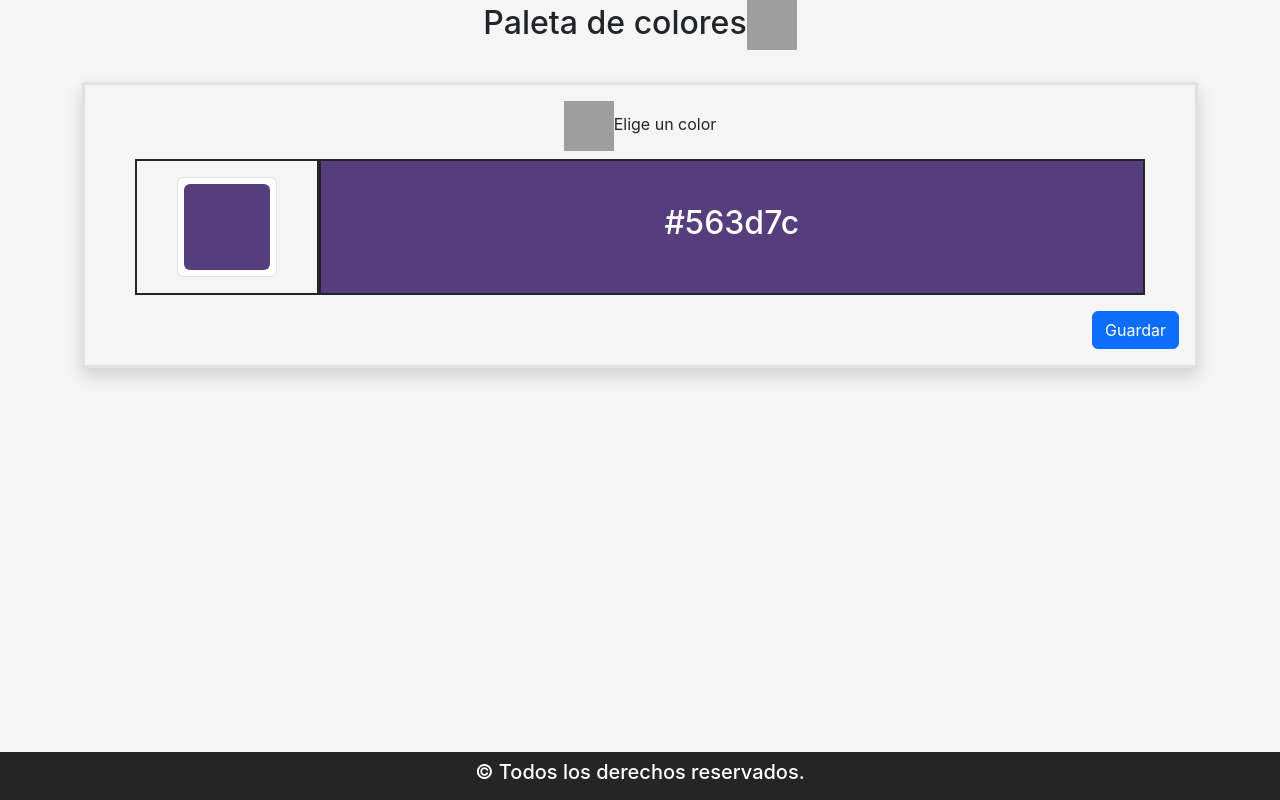
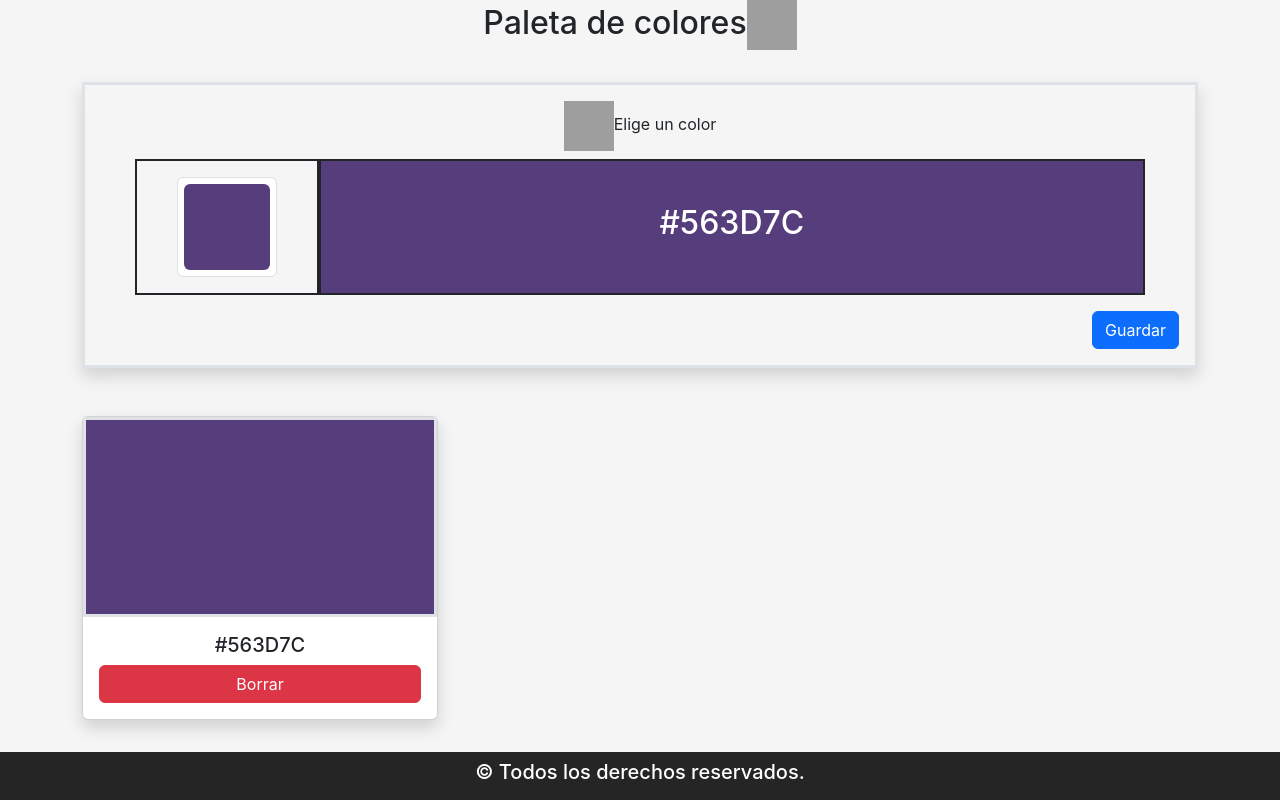
Before and after one commit to MauroRomo1/paleta-de-colores, a React (Vite) app: page / in a window 1280 px wide. Built offline with nearby package versions, Linux system fonts and the light colour scheme; grey boxes are pictures that could not be loaded.

Commit message:
intalando sweetAlert2 y dandole estructura al componente ListColors

```diff
--- a/package.json
+++ b/package.json
@@ -13,7 +13,8 @@
     "bootstrap": "^5.3.0",
     "react": "^18.2.0",
     "react-bootstrap": "^2.8.0",
-    "react-dom": "^18.2.0"
+    "react-dom": "^18.2.0",
+    "sweetalert2": "^11.7.18"
   },
   "devDependencies": {
     "@types/react": "^18.2.14",
--- a/src/components/FormColor.jsx
+++ b/src/components/FormColor.jsx
@@ -1,23 +1,49 @@
 import { useEffect, useState } from "react";
+import Swal from "sweetalert2";
+
+import ListColors from "./ListColors";
 
 const FormColor = () => {
   const [color, setColor] = useState("#563d7c");
+
+  const [listColors, setListColors] = useState([]);
 
   useEffect(() => {
     let colorSelected = document.querySelector("#colorSelected");
     colorSelected.style.backgroundColor = color;
   }, [color]);
 
+  useEffect(() => {
+    console.log(listColors);
+  }, [listColors]);
+
+  const handleSubmit = (e) => {
+    e.preventDefault();
+
+    const foundColor = listColors.find((lColor) => lColor === color);
+
+    if (foundColor) {
+      Swal.fire({
+        title: "<h5>Ese color ya existe en la lista</h5>",
+      });
+    } else {
+      setListColors([...listColors, color]);
+    }
+  };
+
   return (
+    <>
       <section className="container my-4">
-      <form className="border border-3 shadow p-3 mb-5">
+        <form
+          onSubmit={handleSubmit}
+          className="border border-3 shadow p-3 mb-5"
+        >
           <div className="row justify-content-center">
             <label htmlFor="colorPicker" className="form-label text-center">
               <img
                 src="https://raw.githubusercontent.com/Tarikul-Islam-Anik/Animated-Fluent-Emojis/master/Emojis/People/Artist.png"
                 alt="Artist"
-              width="50"
-              height="50"
+                className="artistImg"
               />
               Elige un color
             </label>
@@ -37,16 +63,18 @@ const FormColor = () => {
               className="border border-2 border-dark p-3 col-11 col-md-9 colorPreview"
               id="colorSelected"
             >
-            <h2 className="text-center text-white">{color}</h2>
+              <h2 className="text-center text-white text-uppercase">{color}</h2>
             </div>
           </div>
           <div className="d-grid mt-3 d-md-flex justify-content-md-end">
-          <button className="btn btn-primary" type="button">
+            <button className="btn btn-primary" type="submit">
               Guardar
             </button>
           </div>
         </form>
       </section>
+      <ListColors />
+    </>
   );
 };
 
--- /dev/null
+++ b/src/components/ListColors.jsx
@@ -0,0 +1,24 @@
+const ListColors = () => {
+  return (
+    <section className="container my-4">
+      <div className="row row-cols-1 row-cols-md-2 row-cols-lg-3 g-4">
+        <article className="col">
+          <div className="card h-100 shadow">
+            <div
+              className="colorCard border border-3"
+              style={{ background: "#563d7c" }}
+            ></div>
+            <div className="card-body">
+              <h5 className="card-title text-center text-uppercase">#563d7c</h5>
+              <div className="d-grid">
+                <button className="btn btn-danger">Borrar</button>
+              </div>
+            </div>
+          </div>
+        </article>
+      </div>
+    </section>
+  );
+};
+
+export default ListColors;
--- a/src/index.css
+++ b/src/index.css
@@ -7,6 +7,11 @@
 }
 
 .paletteColorImg {
+  width: 50px;
+  height: 50px;
+}
+
+.artistImg {
   width: 50px;
   height: 50px;
 }
@@ -23,6 +28,11 @@
   min-height: 100px;
 }
 
+.colorCard {
+  width: 100%;
+  height: 200px;
+}
+
 footer {
   margin-top: auto;
   color: #fff;
```
Also changed, not shown: 1 other file (tests, documents, lock files or other folders). Lines whose indentation alone changed are shown as unchanged.
